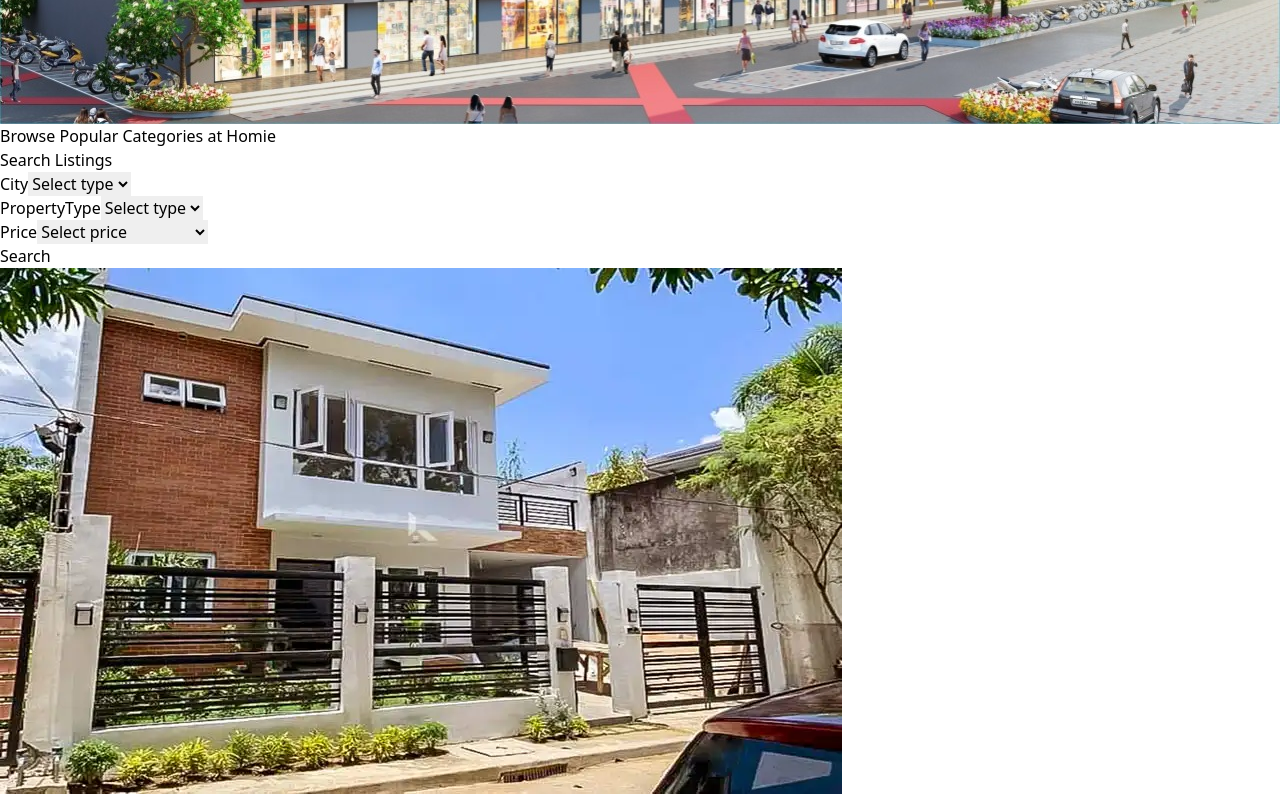
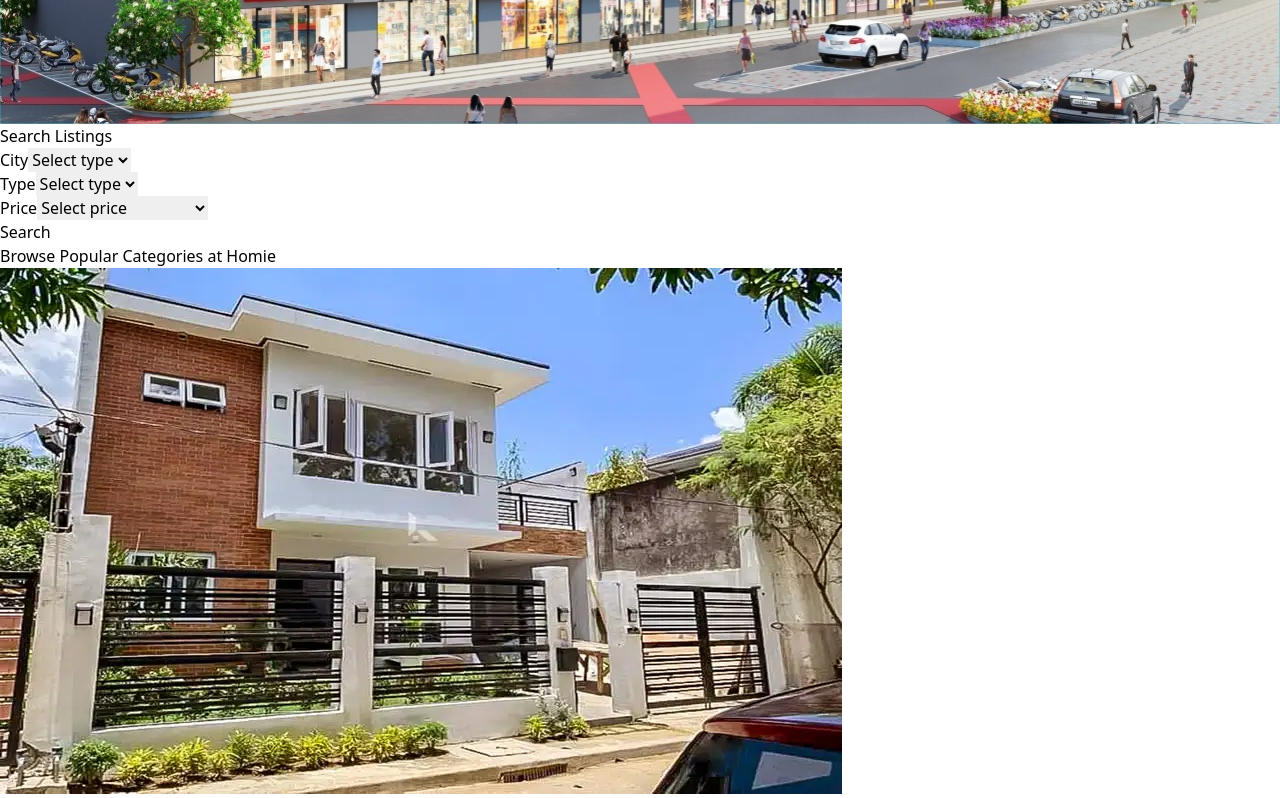
Before and after one commit to prince-kb/project, a React (Vite) app: page /#/ in a window 1280 px wide. Shown: the part 3700-4498 px from the top of the page. Built offline with nearby package versions, Linux system fonts and the light colour scheme.

Commit message:
Improved front page

```diff
--- a/src/components/Home.jsx
+++ b/src/components/Home.jsx
@@ -2,7 +2,7 @@ import React from 'react';
 import house from '../assets/house/house10.jpg';
 import flat from '../assets/flate/flat.jpg';
 import shop from '../assets/shop/Store.jpg';
-import garage from '../assets/garage/garage.jpg';
+import garage from '../assets/garage/garage1.jpg';
 import Banners from './Banners';
 import { useNavigate } from 'react-router-dom';
 
@@ -13,11 +13,7 @@ const Home = () => {
     <div className='w-full'>
       <Banners />
 
-      <h1 className='text-2xl text-center font-semibold lg:text-3xl mt-6 md:mt-8 lg:mt-10 text-amber-800'>
-        Browse Popular Categories at Homie
-      </h1>
-
-      <div className='container mx-auto px-4 py-8'>
+      <div className='container mx-auto px-4 py-8 mt-4'>
         <h2 className='text-xl font-bold mb-4 text-center'>Search Listings</h2>
         <div className='grid grid-cols-1 md:grid-cols-3 gap-4'>
           {/* City Input */}
@@ -36,7 +32,7 @@ const Home = () => {
           </div>
           {/* Property Type Selection */}
           <div>
-            <label htmlFor="propertyType" className='block text-gray-700 mb-2'>PropertyType</label>
+            <label htmlFor="propertyType" className='block text-gray-700 mb-2'>Type</label>
             <select id="propertyType" className='border rounded w-full py-2 px-3'>
               <option value="" disabled selected>Select type</option>
               <option value="house">House</option>
@@ -66,6 +62,10 @@ const Home = () => {
           </div>
         </div>
       </div>
+
+      <h1 className='text-2xl text-center font-semibold lg:text-3xl mt-6 md:mt-8 lg:mt-10 text-amber-800'>
+        Browse Popular Categories at Homie
+      </h1>
 
       <div className='flex flex-col md:flex-row justify-around my-10 px-4 md:px-0'>
         <div onClick={() => navigate('/salehouse')} className="h-auto w-full md:w-auto rounded-xl mb-4 md:mb-0 transition-all duration-200 ease-out hover:scale-105 hover:-translate-y-2 cursor-pointer border">
```
Also changed, not shown: src/assets/garage/garage1.jpg (renamed from src/assets/Garage/garage.jpg).
